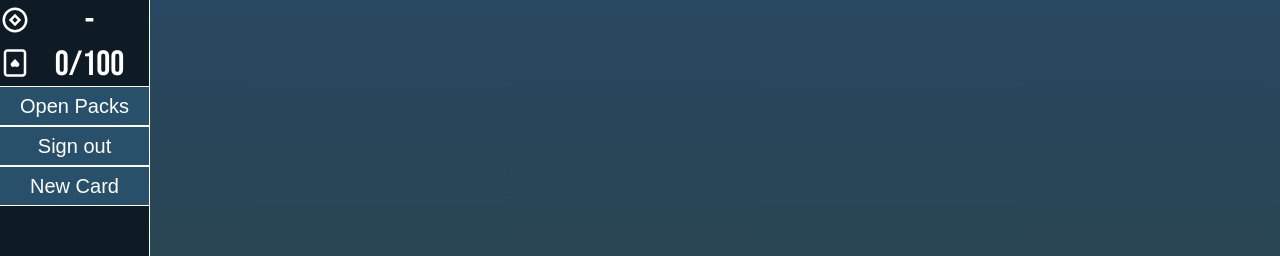
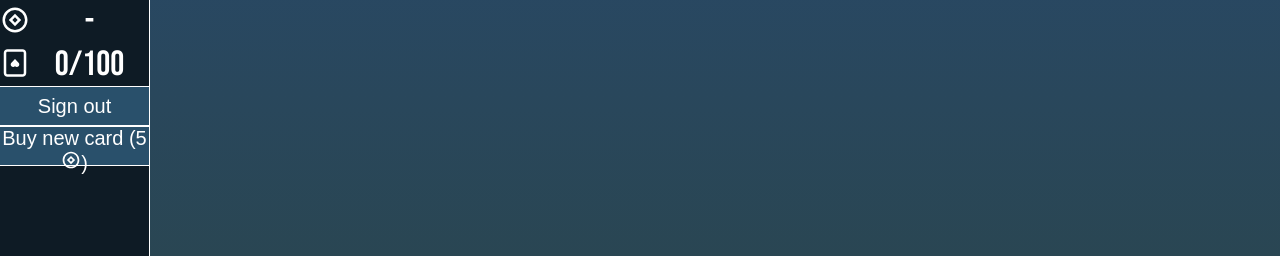
Before and after one commit to overflow68/collectibles, a React (Create React App) app: page /dashboard in a window 1280 px wide. Shown: the top 256 px of the page. Built offline with nearby package versions, Linux system fonts and the light colour scheme; no server answers; the database is empty; sample sign-in values are in the browser's storage.

Commit message:
ui improvements and removal of useless button

```diff
--- a/src/pages/dashboard.js
+++ b/src/pages/dashboard.js
@@ -26,14 +26,12 @@ function Dashboard() {
           <CgCardSpades className="stats-icon" size="30" />
           {userData.collection ? userData.collection.length + "/100" : "-"}
         </div>
-        <button className="menuBtn" onClick={logOut}>
-          Open Packs
-        </button>
+
         <button className="menuBtn" onClick={logOut}>
           Sign out
         </button>
         <button className="menuBtn" onClick={logState}>
-          New Card
+          Buy new card (5<RiCopperCoinLine/>)
   </button>
 
       </div>
```
